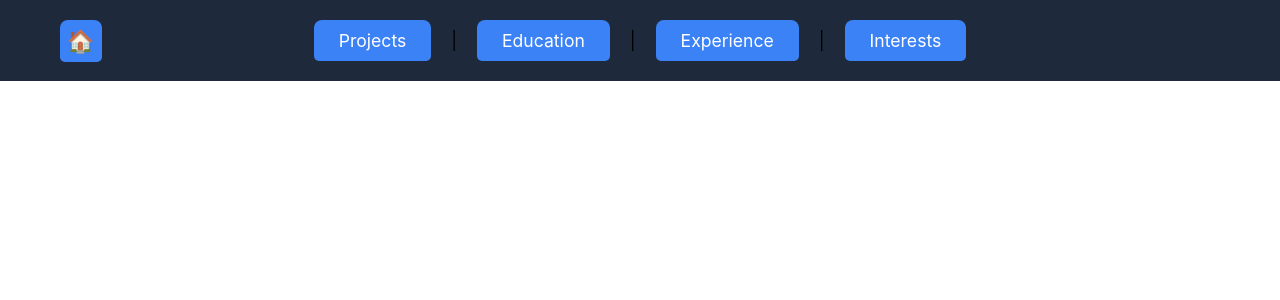
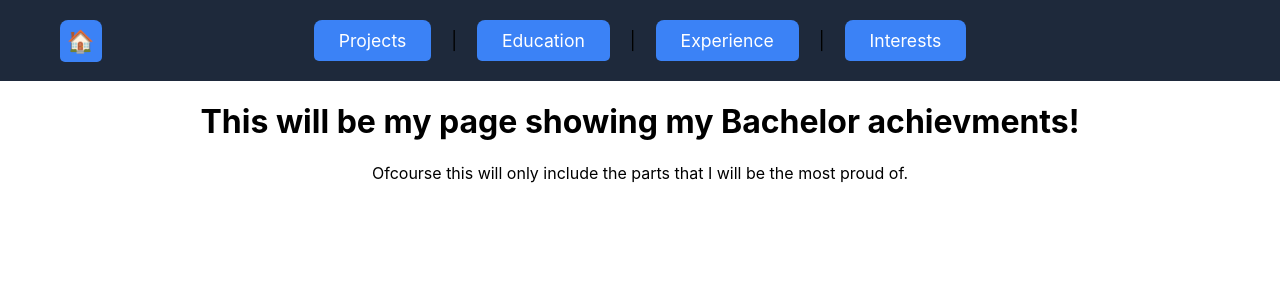
Before and after one commit to M3n0nJ0rn3y/WebHome, a React (Create React App) app: page /pages/Education_subpage/Bachelor in a window 1280 px wide. Shown: the top 300 px of the page. Built offline with nearby package versions, Linux system fonts and the light colour scheme.

Commit message:
I have added my education and I found an error on the home button. Where the button itself does not work as a button. It only takes you home when you press the invinsible home text

```diff
--- a/src/App.tsx
+++ b/src/App.tsx
@@ -1,5 +1,7 @@
 import { Routes, Route, Link } from "react-router-dom";
 import { GET_EDUCATION, GET_PROJECTS, GET_EXPERIENCE, GET_INTERESTS } from "./pages"
+import GET_BACHELOR from "./pages/Education_subpage/Bachelor";
+import GET_MASTER from "./pages/Education_subpage/Master";
 import GET_FIRST_INTEREST from "./pages/Interests_subpage/First_Interest";
 import GET_SECOND_INTEREST from "./pages/Interests_subpage/Second_Interest";
 import {MyButton, SUB_BUTTON} from "./costums"
@@ -19,8 +21,13 @@ const PAGES = [
       </p>
   </header>)},
   { path: "/pages/Projects", label: "Projects", element: <GET_PROJECTS /> },
-  { path: "/pages/Education", label: "Education", element: <GET_EDUCATION />},
-  { path: "/pages/Experience", label: "Experience", element: <GET_EXPERIENCE /> },
+  { path: "/pages/Education", label: "Education", element: <GET_EDUCATION /> ,
+    subpages: [
+      {path:"/pages/Education_subpage/Bachelor", label: "Bachelor", element: <GET_BACHELOR />},
+      {path:"/pages/Education_subpage/Master", label: "Master", element: <GET_MASTER />}
+    ]
+   },
+  { path: "/pages/Experience", label: "Experience", element: <GET_EXPERIENCE />},
   { path: "/pages/Interests", label: "Interests", element: <GET_INTERESTS /> ,
     subpages: [
       {path: "/pages/Interests_subpage/First_Interest", label: "First Interest", element: <GET_FIRST_INTEREST />},
--- /dev/null
+++ b/src/pages/Education_subpage/Bachelor.tsx
@@ -0,0 +1,10 @@
+function GET_BACHELOR() {
+    return (
+        <div>
+            <h1> This will be my page showing my Bachelor achievments! </h1>
+            <p> Ofcourse this will only include the parts that I will be the most proud of. </p>
+        </div>
+    );
+}
+
+export default GET_BACHELOR;
--- /dev/null
+++ b/src/pages/Education_subpage/Master.tsx
@@ -0,0 +1,10 @@
+function GET_MASTER() {
+    return (
+        <div>
+            <h1> Here I present my Masters Degree! </h1>
+            <p> Both what I wrote my masters about and the proudest achievments that I have made. </p>
+        </div>
+    );
+}
+
+export default GET_MASTER;
```
Also changed, not shown: src/pages/Experience_subpage/Bachelor.tsx (deleted, +0 -10 lines).
